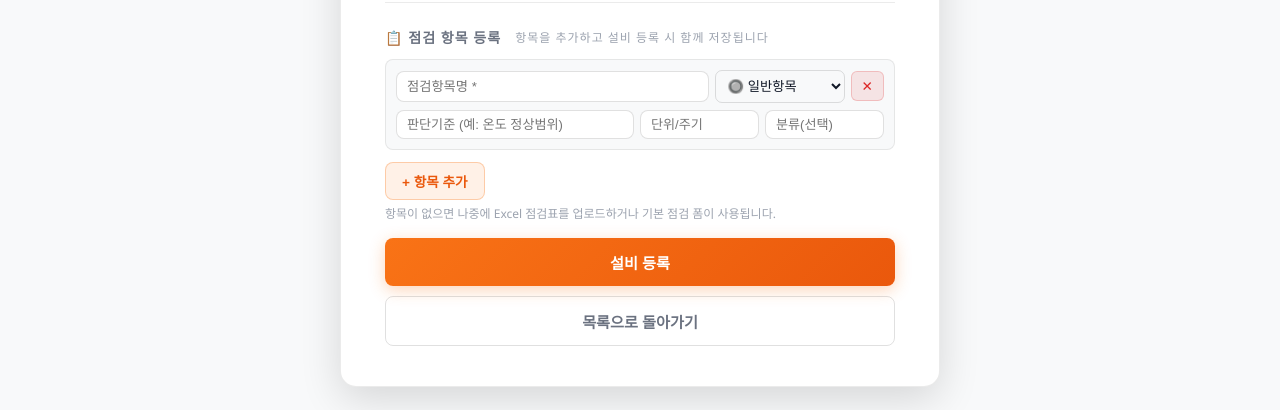
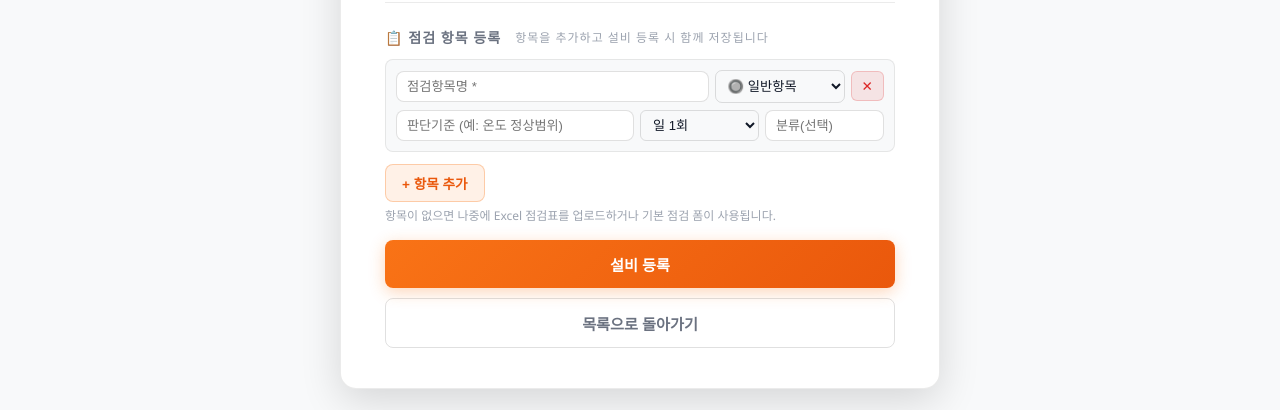
Before and after one commit to chojagal-ops/intops, a Flask app: page /admin/equipment/add in a window 1280 px wide. Shown: the part 1600-2010 px from the top of the page. Run offline with Flask 3, Linux system fonts and the light colour scheme; the visitor is signed in with stand-in values (Sample User, id 1); data comes from the database, SQL or seed files in the repository; data that the repository does not hold is empty; some libraries are stand-ins or nearby versions.

Commit message:
feat: 점검항목 단위/주기 필드를 셀렉터(일1회/주1회/월1회)로 변경
- 일반항목 unit 필드: 텍스트 입력 → 드롭다운 선택 (일 1회 / 주 1회 / 월 1회)
- 수치입력 unit 필드: 기존 텍스트 유지 (℃, bar 등 단위)
- 기존 저장값 자동 인식: '주 1회'→주1회, '월 1회'→월1회, ''→일1회
- DB 마이그레이션: 기존 공백 포함 값 정규화

Co-Authored-By: Claude Sonnet 4.6 <noreply@anthropic.com>

```diff
--- a/app.py
+++ b/app.py
@@ -506,6 +506,10 @@ def init_db():
             "ALTER TABLE inspection_items ADD COLUMN IF NOT EXISTS min_val TEXT DEFAULT ''",
             "ALTER TABLE inspection_items ADD COLUMN IF NOT EXISTS center_val TEXT DEFAULT ''",
             "ALTER TABLE inspection_items ADD COLUMN IF NOT EXISTS max_val TEXT DEFAULT ''",
+            # 기존 unit 텍스트값 정규화 (공백 제거)
+            "UPDATE inspection_items SET unit='주1회' WHERE REPLACE(unit,' ','')='주1회' AND unit<>'주1회'",
+            "UPDATE inspection_items SET unit='월1회' WHERE REPLACE(unit,' ','')='월1회' AND unit<>'월1회'",
+            "UPDATE inspection_items SET unit='일1회' WHERE unit IN ('매일','일 1회','daily','')",
         ]
         for sql in migrations:
             try:
@@ -531,6 +535,9 @@ def init_db():
             "ALTER TABLE inspection_items ADD COLUMN min_val TEXT DEFAULT ''",
             "ALTER TABLE inspection_items ADD COLUMN center_val TEXT DEFAULT ''",
             "ALTER TABLE inspection_items ADD COLUMN max_val TEXT DEFAULT ''",
+            "UPDATE inspection_items SET unit='주1회' WHERE REPLACE(unit,' ','')='주1회' AND unit<>'주1회'",
+            "UPDATE inspection_items SET unit='월1회' WHERE REPLACE(unit,' ','')='월1회' AND unit<>'월1회'",
+            "UPDATE inspection_items SET unit='일1회' WHERE unit IN ('매일','일 1회','daily','')",
         ]
         for sql in migrations:
             try:
--- a/templates/admin_equipment_add.html
+++ b/templates/admin_equipment_add.html
@@ -343,9 +343,19 @@
           <input type="text" name="item_criteria" placeholder="판단기준 (예: 온도 정상범위)"
                  value="${data && itype==='일반' ? escHtml(data.criteria||'') : ''}"
                  style="font-size:0.82rem; padding:6px 10px;">
-          <input type="text" name="item_unit" placeholder="단위/주기"
-                 value="${data && itype==='일반' ? escHtml(data.unit||'') : ''}"
-                 style="font-size:0.82rem; padding:6px 10px;">
+          <select name="item_unit"
+                  style="font-size:0.82rem; padding:6px 8px; border:1px solid var(--border-mid);
+                         border-radius:6px; background:var(--card-bg); color:var(--text-main);">
+            ${(function(){
+              const u=(data&&itype==='일반'?data.unit||'':'').replace(/\s+/g,'');
+              const s1=(u===''||u==='일1회'||u==='매일')?'selected':'';
+              const s2=(u==='주1회')?'selected':'';
+              const s3=(u==='월1회')?'selected':'';
+              return '<option value="일1회" '+s1+'>일 1회</option>'
+                    +'<option value="주1회" '+s2+'>주 1회</option>'
+                    +'<option value="월1회" '+s3+'>월 1회</option>';
+            })()}
+          </select>
           <input type="text" name="item_category" placeholder="분류(선택)"
                  value="${data ? escHtml(data.category||'') : ''}"
                  style="font-size:0.82rem; padding:6px 10px;">
```
Also changed, not shown: templates/admin_equipment_edit.html (+13 -3 lines).
